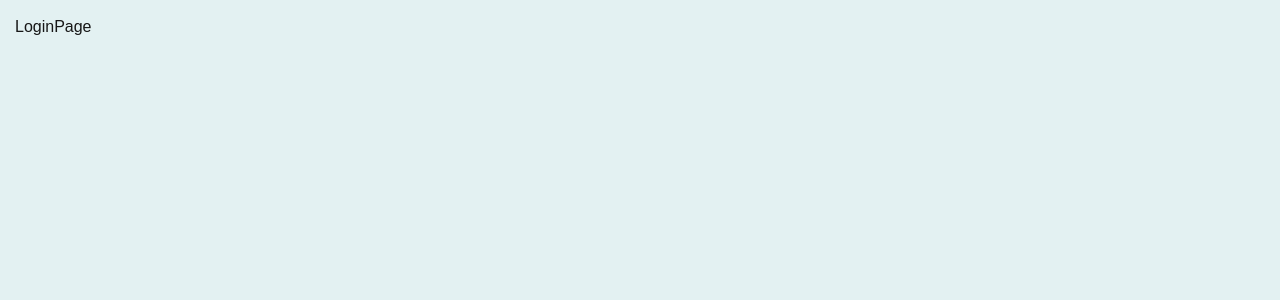
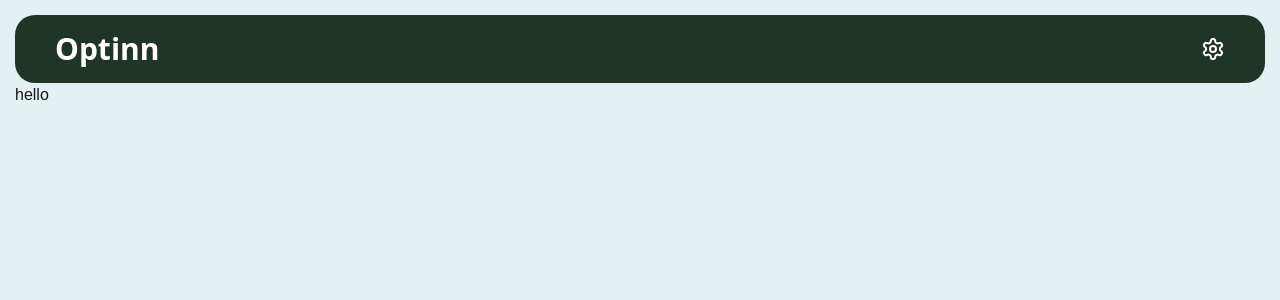
Before and after one commit to AndyVege/OptinnBachelor, a Next.js app in the folder optinnbachelor/: page /login in a window 1280 px wide. Shown: the top 300 px of the page. Built offline with nearby package versions, Linux system fonts and the light colour scheme.

Commit message:
Navbar LoginPage

```diff
--- /dev/null
+++ b/optinnbachelor/app/Components/loginNavbar.tsx
@@ -0,0 +1,19 @@
+
+import { Settings ,Bell} from 'lucide-react';
+
+type NavbarProps = {
+    activeTab: string;
+    setActiveTab: (tab: string) => void;
+  };
+const Navbar = ({ activeTab, setActiveTab }: NavbarProps) => {
+  return (
+    <nav className="bg-[#1E3528] text-white flex items-center justify-between py-4 px-10 rounded-[20px]">
+      <div className="text-3xl font-bold font-sans">Optinn</div>
+
+      <div className="flex space-x-5 items-center">
+        <Settings />
+      </div>
+    </nav>
+  );
+};
+export default Navbar;
--- a/optinnbachelor/app/login/page.tsx
+++ b/optinnbachelor/app/login/page.tsx
@@ -1,11 +1,22 @@
-import React from 'react'
+"use client"
+import Navbar from "../Components/loginNavbar";
+import { useState } from "react";
 
-const LoginPage = () => {
-  return (
+
+export default function Home() {
+  const [activeTab, setActiveTab] = useState("Generelt");
+
+
+const renderDashboard = () => {
+    switch (activeTab) {
+      case "Login":
+    }
+  }
+
+  return(
     <div>
-      LoginPage
+     <Navbar activeTab={activeTab} setActiveTab={setActiveTab} />
+     <div>hello</div>
     </div>
   )
-}
-
-export default LoginPage
+};
--- a/optinnbachelor/app/page.tsx
+++ b/optinnbachelor/app/page.tsx
@@ -6,7 +6,6 @@ import { useState } from "react";
 import GenereltDashboard from "./Components/Category/generelt";
 import HelseDashboard from "./Components/Category/helse";
 import VærDashboard from "./Components/Category/vær";
-
 
 export default function Home() {
   const [activeTab, setActiveTab] = useState("Generelt");
--- a/package.json
+++ b/package.json
@@ -1,5 +1,6 @@
 {
   "dependencies": {
-    "lucide-react": "^0.475.0"
+    "lucide-react": "^0.475.0",
+    "react": "^19.0.0"
   }
 }
```
Also changed, not shown: 1 other file (tests, documents, lock files or other folders).
